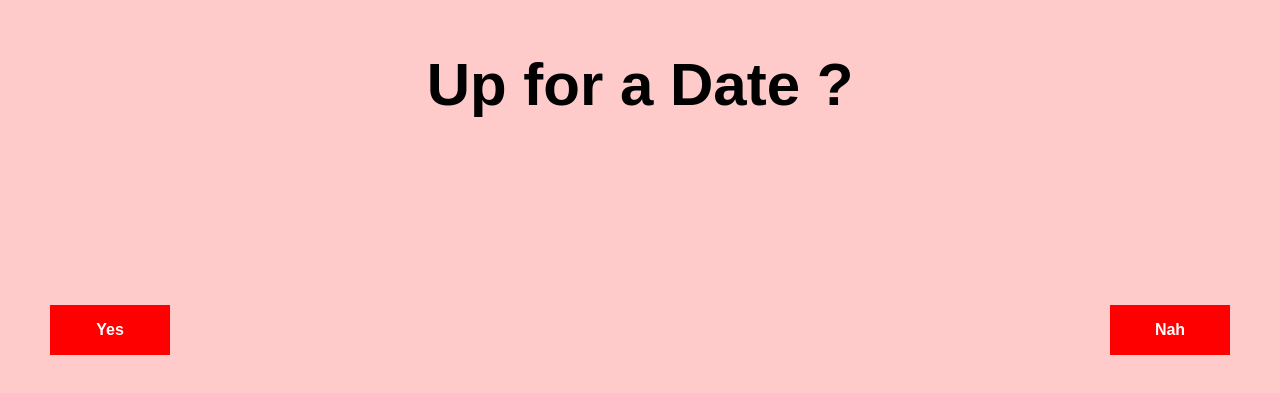
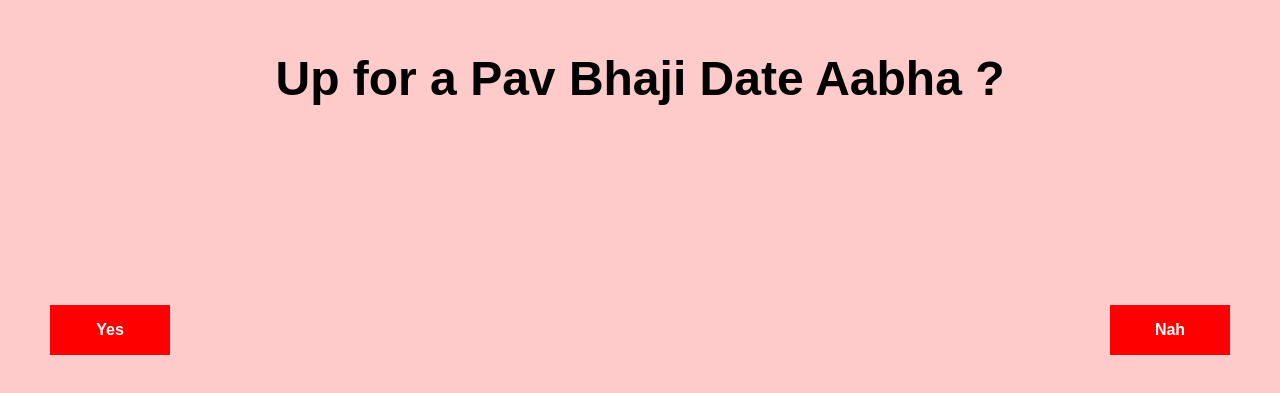
Before and after one commit to yuvii01/Date-, a plain HTML site: page index.html in a window 1280 px wide. Shown: the part 195-588 px from the top of the page. Drawn offline with nearby package versions, Linux system fonts and the light colour scheme.

Commit message:
Update index.html

```diff
--- a/index.html
+++ b/index.html
@@ -48,9 +48,8 @@
 
 </div>
 
-<div class="font-black text-6xl  text-center px-10 py-[250px] mx-auto ">
-Up for a Date ?
-
+<div class="font-black text-5xl  text-center px-10 py-[250px] mx-auto ">
+Up for a Pav Bhaji Date Aabha ?
 </div>
 
 <div class=" lg:grid grid-cols-2 gap-10">
```
